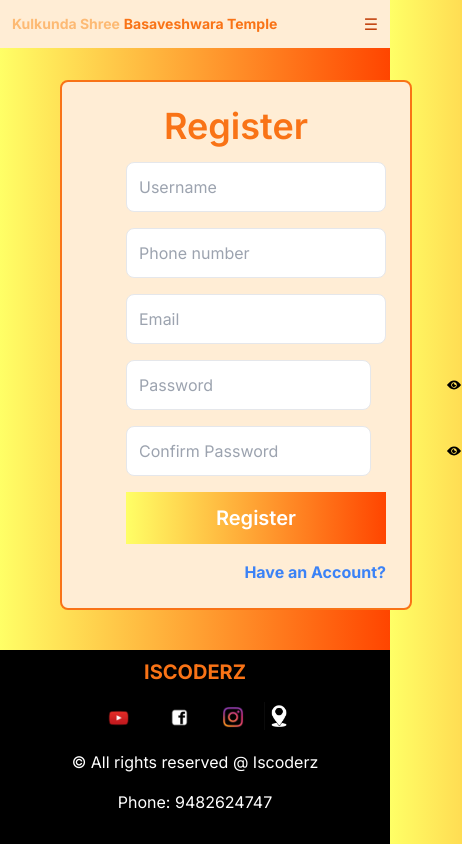
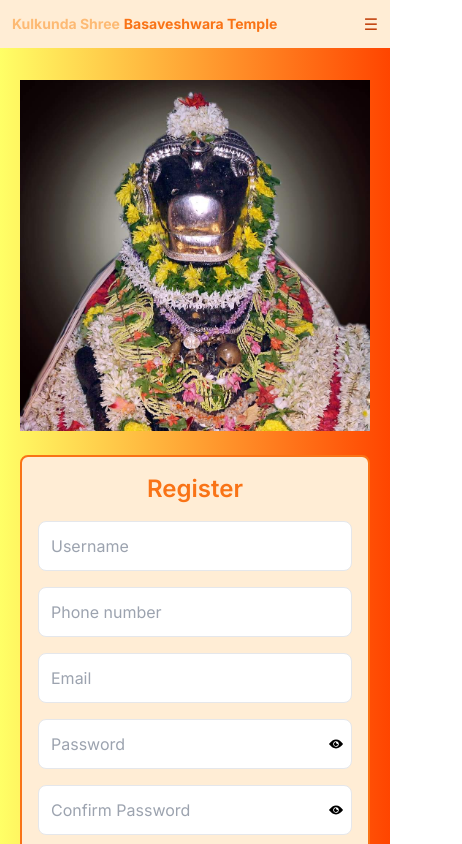
Before and after one commit to VijayendraNayak/kulkunda_front, a Next.js app: page /Pages/register in a window 390 px wide. Shown: the top 844 px of the page, 462 px wide, since content can reach past the window. Built offline with nearby package versions, Linux system fonts and the light colour scheme.

Commit message:
Resgister is Responsive

```diff
--- a/app/Pages/register/page.jsx
+++ b/app/Pages/register/page.jsx
@@ -2,8 +2,7 @@
 import Link from "next/link";
 import React, { useState, useEffect } from "react";
 import Image from "next/image";
-import { IoIosEye } from "react-icons/io";
-import { IoIosEyeOff } from "react-icons/io";
+import { IoIosEye, IoIosEyeOff } from "react-icons/io";
 import RegisterImage from "/app/assets/image/temple.jpg";
 import { useRouter } from "next/navigation";
 import { useDispatch, useSelector } from "react-redux";
@@ -27,7 +26,8 @@ const Register = () => {
   const handleChange = (e) => {
     setFormdata({ ...formdata, [e.target.id]: e.target.value });
   };
-  const togglepassword = () => {
+
+  const togglePassword = () => {
     showPassword(!password);
   };
 
@@ -64,43 +64,41 @@ const Register = () => {
   }, [phoneNumber]);
 
   return (
-    <div className="pt-20 p-10 flex ">
+    <div className="pt-20 p-5 sm:p-10 flex flex-col items-center">
       {loading && <Loader />}
-      <div className="flex-1 relative">
+      <div className="w-full relative mb-6 sm:mb-0">
         <Image
           src={RegisterImage}
-          alt="regester background image"
-          layout="fill"
+          alt="register background image"
+          layout="responsive"
           objectFit="cover"
           objectPosition="left"
           priority
         />
-        {/* image here */}
       </div>
-      <div className="flex flex-col w-[700px] mx-auto justify-center border-2 p-6 border-orange-500 gap-4 bg-orange-100 rounded-lg ml-5 ">
-        <p className="text-4xl px-12 font-semibold text-center text-orange-500 ">
+      <div className="w-full sm:w-[700px] border-2 p-4 sm:p-6 border-orange-500 bg-orange-100 rounded-lg">
+        <p className="text-2xl sm:text-4xl font-semibold text-center text-orange-500 mb-4">
           Register
         </p>
-        <div className="flex flex-col ml-10 gap-4 justify-center bg-orange-100">
-          <form className="flex flex-col gap-4 ">
+        <form className="flex flex-col gap-4">
           <input
             type="text"
             placeholder="Username"
-              className="border p-3 rounded-lg hover:shadow-lg hover:scale-105 "
+            className="border p-3 rounded-lg hover:shadow-lg focus:outline-none"
             id="name"
             onChange={handleChange}
           />
           <input
             type="text"
             placeholder="Phone number"
-              className="border p-3 rounded-lg bg-white hover:shadow-lg hover:scale-105"
+            className="border p-3 rounded-lg hover:shadow-lg focus:outline-none"
             id="phonenumber"
             onChange={handleChange}
           />
           <input
             type="email"
             placeholder="Email"
-              className="border p-3 rounded-lg hover:shadow-lg hover:scale-105"
+            className="border p-3 rounded-lg hover:shadow-lg focus:outline-none"
             id="email"
             onChange={handleChange}
           />
@@ -108,14 +106,14 @@ const Register = () => {
             <input
               type={password ? "password" : "text"}
               placeholder="Password"
-                className="border p-3 rounded-lg pr-10 w-[245px] sm:w-[350px] hover:shadow-lg hover:scale-105"
+              className="border p-3 rounded-lg pr-10 w-full hover:shadow-lg focus:outline-none"
               id="password"
               onChange={handleChange}
             />
             <button
               type="button"
-                onClick={togglepassword}
-                className="absolute top-1/2 left-80 transform -translate-y-1/2 hover:shadow-lg hover:scale-105"
+              onClick={togglePassword}
+              className="absolute top-1/2 right-2 transform -translate-y-1/2 hover:shadow-lg focus:outline-none"
             >
               {password ? <IoIosEye /> : <IoIosEyeOff />}
             </button>
@@ -124,36 +122,35 @@ const Register = () => {
             <input
               type={password ? "password" : "text"}
               placeholder="Confirm Password"
-                className="border p-3 rounded-lg pr-10 w-[245px] sm:w-[350px] hover:shadow-lg hover:scale-105"
+              className="border p-3 rounded-lg pr-10 w-full hover:shadow-lg focus:outline-none"
               id="confirmpassword"
               onChange={handleChange}
             />
             <button
               type="button"
-                onClick={togglepassword}
-                className="absolute top-1/2 left-80 transform -translate-y-1/2 hover:shadow-lg hover:scale-105"
+              onClick={togglePassword}
+              className="absolute top-1/2 right-2 transform -translate-y-1/2 hover:shadow-lg focus:outline-none"
             >
               {password ? <IoIosEye /> : <IoIosEyeOff />}
             </button>
           </div>
-          </form>
           <button
-            className="bg-gradient-to-r from-yellow-500  to-orange-500 text-white p-3 font-semibold text-xl hover:shadow-lg hover:scale-105"
+            className="bg-gradient-to-r from-yellow-500 to-orange-500 text-white p-3 font-semibold text-xl hover:shadow-lg focus:outline-none"
             onClick={handleSubmit}
           >
             {loading ? "Loading..." : "Register"}
           </button>
-          <div className="flex justify-end">
+        </form>
+        <div className="flex justify-end mt-4">
           <Link href="/Pages/login">
-              <span className="text-blue-500 font-bold cursor-pointer hover:scale-110 hover:underline">
+            <span className="text-blue-500 font-bold cursor-pointer hover:underline">
               Have an Account?
             </span>
           </Link>
         </div>
         {error && (
-            <p className="text-red-500 text-center font-semibold">{error}</p>
+          <p className="text-red-500 text-center font-semibold mt-4">{error}</p>
         )}
-        </div>
       </div>
     </div>
   );
```
Lines whose indentation alone changed are shown as unchanged.
